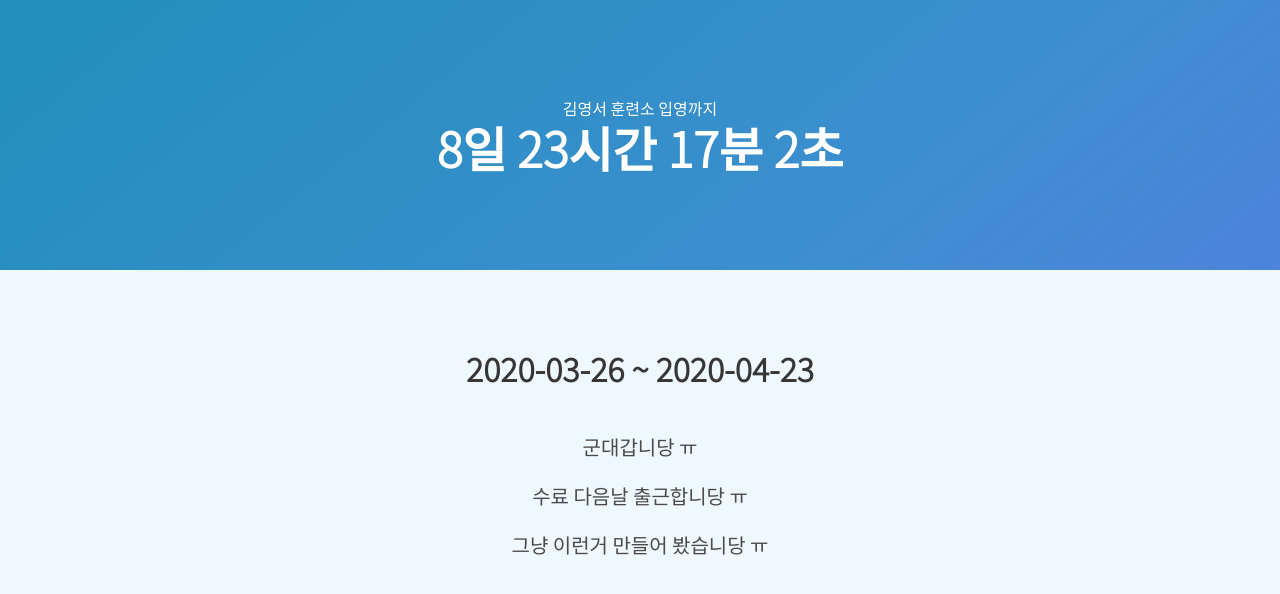
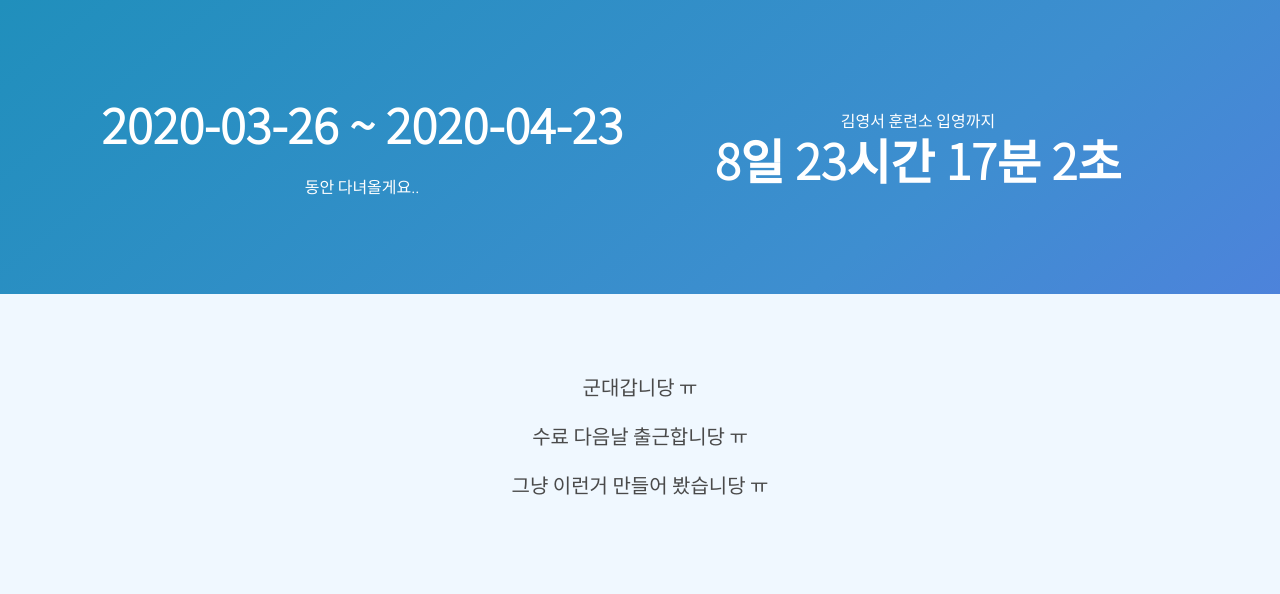
Before and after one commit to kys6879/hello-nonsan, an Angular app: page / in a window 1280 px wide. Shown: the top 594 px of the page. Built offline with nearby package versions, Linux system fonts and the light colour scheme.

Commit message:
fix center

```diff
--- a/src/app/counter/counter.component.css
+++ b/src/app/counter/counter.component.css
@@ -0,0 +1,4 @@
+.is-vertical-center {
+  display: flex;
+  align-items: center;
+}
--- a/src/app/counter/counter.component.html
+++ b/src/app/counter/counter.component.html
@@ -1,18 +1,30 @@
 <section class="section hero is-info is-bold">
   <div class="hero-body">
-    <div class="container has-text-centered">
-      <div class="sub-title">
-        김영서 훈련소 입영까지
+
+    <div class="container has-text-centered columns is-vcentered">
+
+      <div class="column">
+        <div class="title is-1">
+          2020-03-26 ~ 2020-04-23
+        </div>
+        <div class="sub-title ">
+          동안 다녀올게요..
+        </div>
       </div>
-      <div class="title is-1">
-        {{timerSet | timerFormat}}
+      <div class="column">
+        <div class="sub-title ">
+          김영서 훈련소 입영까지
+        </div>
+        <div class="title is-1">
+          {{timerSet | timerFormat}}
+        </div>
       </div>
     </div>
   </div>
 </section>
 
 <div class="has-text-centered is-8 is-offset-2" style="padding: 5rem 0;">
-  <h2 class="title">2020-03-26 ~ 2020-04-23</h2><br>
+
   <p class="subtitle">군대갑니당 ㅠ</p>
   <p class="subtitle">수료 다음날 출근합니당 ㅠ</p>
   <p class="subtitle">그냥 이런거 만들어 봤습니당 ㅠ </p>
```
